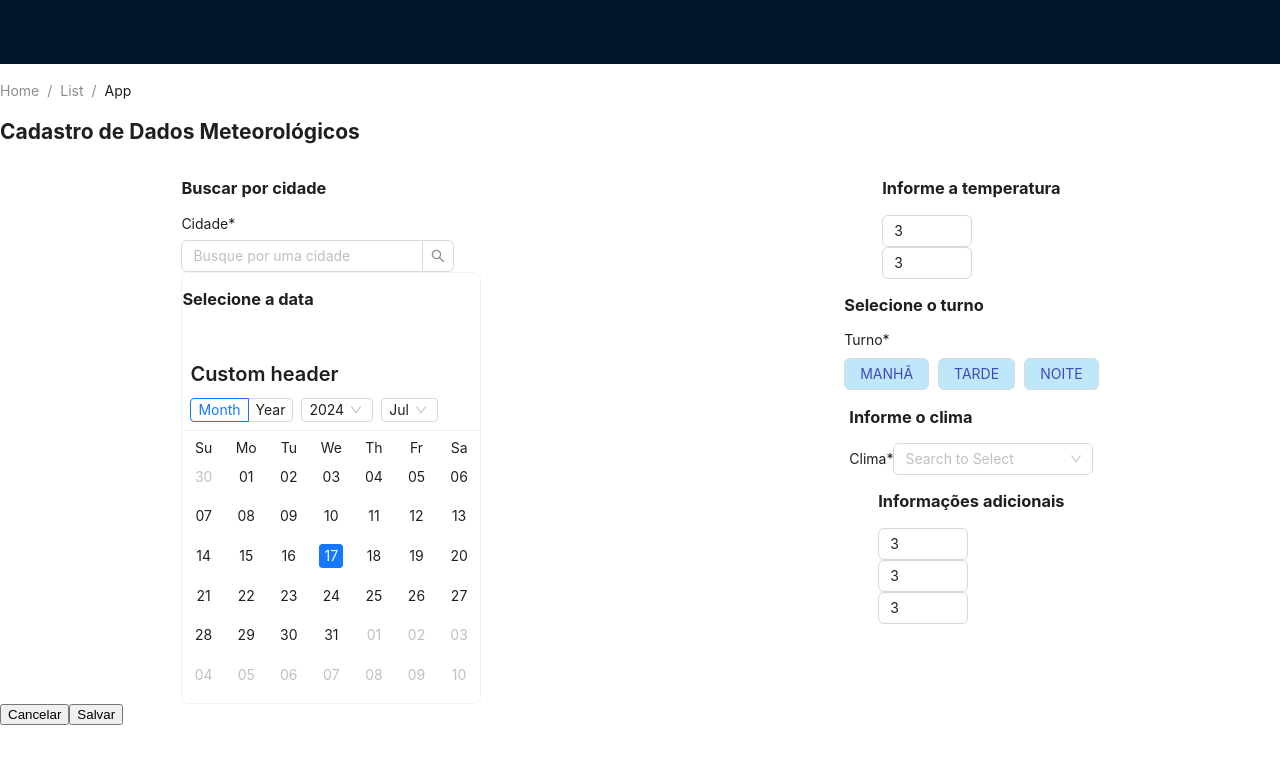
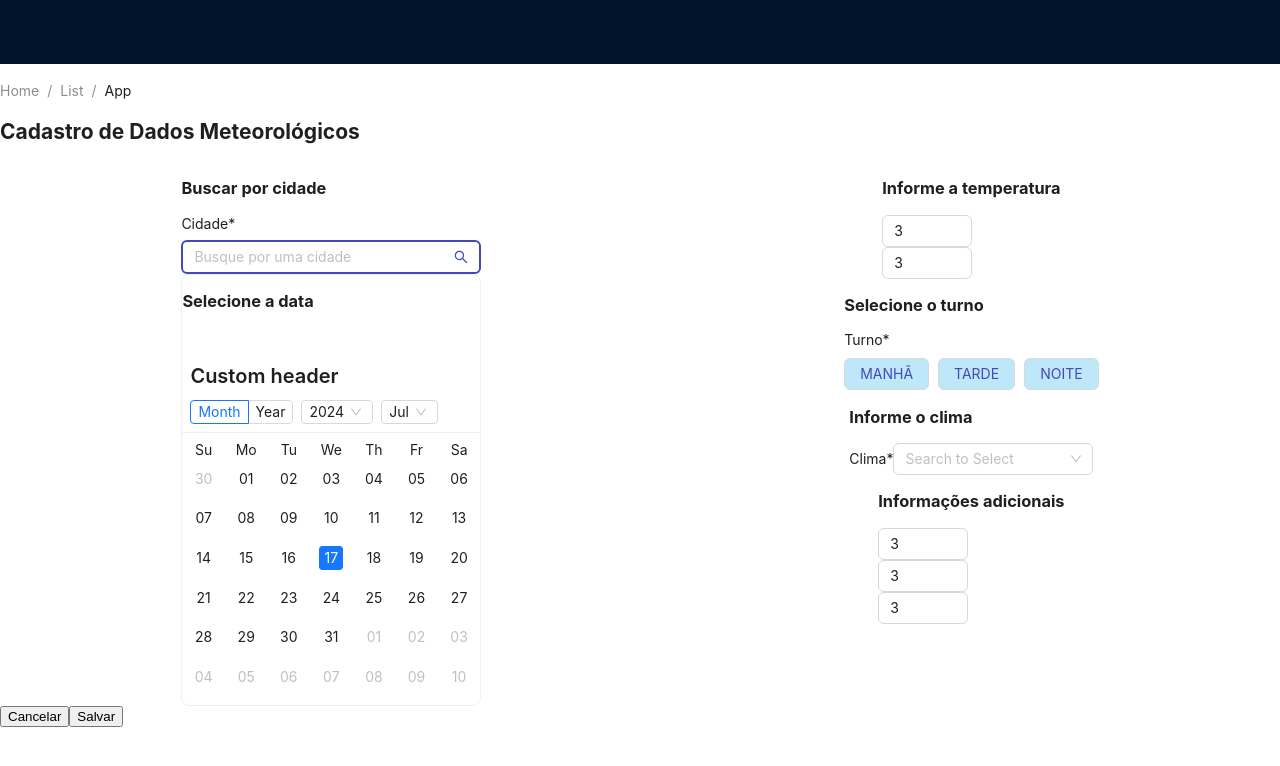
Before and after one commit to clickfrancis/desafio-clima-app, a React (Create React App) app: page / in a window 1280 px wide. Shown: the top 766 px of the page. Built offline with nearby package versions, Linux system fonts and the light colour scheme.

Commit message:
estilizando o input form de busca cidade

```diff
--- a/src/components/registerForm/form/inputForm/index.tsx
+++ b/src/components/registerForm/form/inputForm/index.tsx
@@ -1,16 +1,19 @@
 import React from 'react';
 import { Input, Space } from 'antd';
 import './style.scss'
+import { SearchOutlined } from '@ant-design/icons';
 
 const InputForm: React.FC = () => {
 
   return (
-    <Space direction="vertical">
+    <Space  className='areaSearchCity' direction="vertical">
       <span>
         Cidade*
       </span>
-      <Input.Search className='areaSearchCity'
+      <Input
+        className='areaInputCity'
         placeholder="Busque por uma cidade"
+        suffix={<SearchOutlined />}
       />
     </Space>
   );
--- a/src/components/registerForm/style.scss
+++ b/src/components/registerForm/style.scss
@@ -1,3 +1,12 @@
 .areaSearchCity {
     width: 100%;
+
+    .areaInputCity{
+        border: 2px solid #414ABA;
+
+        .ant-input-suffix{
+            color: #414ABA;
+            ;
+        }
+    }
 }
```
